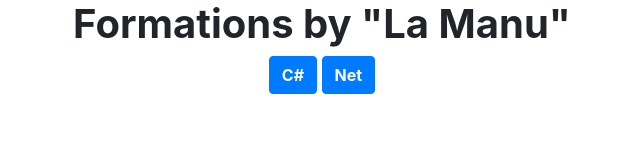
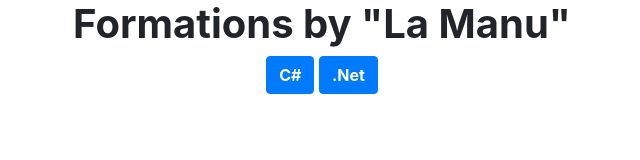
Before and after one commit to Hassan60200/ex3bootstrap, a plain HTML site: page index.html in a window 1280 px wide. Shown: the full height of the page, 318-958 px from the left. Drawn offline with nearby package versions, Linux system fonts and the light colour scheme.

Commit message:
premier envoi

```diff
--- a/index.html
+++ b/index.html
@@ -16,7 +16,7 @@
         </div>
         <div class="text-center">
             <button type="button" class="btn btn-primary font-weight-bold ">C#</button>
-            <button type="button" class="btn btn-primary font-weight-bold">Net</button>
+            <button type="button" class="btn btn-primary font-weight-bold">.Net</button>
         </div>
 
     <!-- Optional JavaScript -->
```
